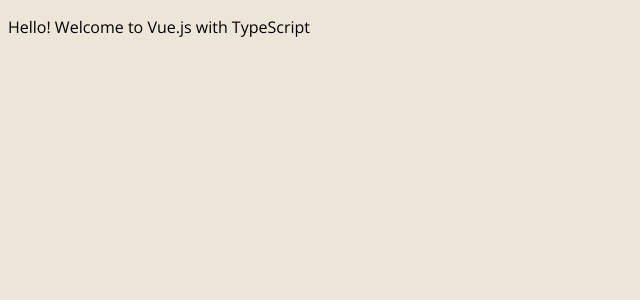
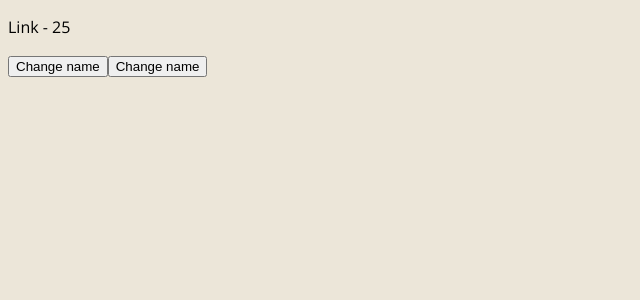
Before and after one commit to Benneee/vue-ts-play, a Vue app: page / in a window 1280 px wide. Shown: the top 300 px of the page, without its empty margins (0-640 px from the left). Built offline with nearby package versions, Linux system fonts and the light colour scheme.

Commit message:
Feat: using types within the data property

```diff
--- a/src/App.vue
+++ b/src/App.vue
@@ -1,6 +1,12 @@
 <template>
   <div class="app">
-    <p>Hello! Welcome to Vue.js with TypeScript</p>
+    <p> {{ name }} - {{ age }}</p>
+    <button @click="changeName('Akin')">
+      Change name
+    </button>
+    <button @click="changeAge('32')">
+      Change name
+    </button>
   </div>
 </template>
 
@@ -9,7 +15,24 @@
 
 export default defineComponent({
   name: 'App',
-  components: {}
+  components: {},
+
+  data() {
+    return {
+      name: 'Link',
+      age: 25 as number | string // This way we can provide two types for the age variable within the data block
+    }
+  },
+
+  methods: {
+    changeName(name: string) {
+      this.name = name;
+    },
+
+    changeAge(age: number | string) {
+      this.age = age;
+    }
+  }
 });
 </script>
 
```
